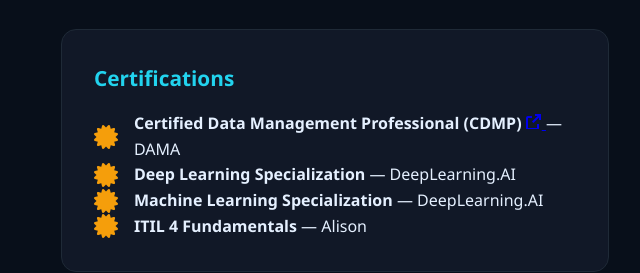
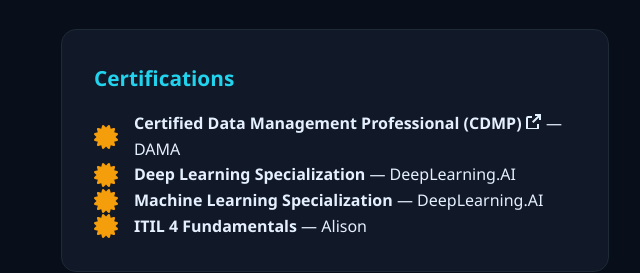
Before and after one commit to mohammedradman1/mohammedradman1.github.io, a plain HTML site: page index.html in a window 1280 px wide. Shown: the part 1434-1707 px from the top of the page, 611-1251 px from the left. Drawn offline with Linux system fonts and the light colour scheme.

Commit message:
updating the link style

```diff
--- a/index.html
+++ b/index.html
@@ -108,9 +108,11 @@
             <h3>Certifications</h3>
              <div class="certification">
               <i class="fas fa-certificate"></i>
-              <span><strong>Certified Data Management Professional (CDMP) <a href="https://certificates.cdmp.info/c03f48d9-17d5-4e94-b1e7-7ae3d213bc3a#acc.NfSDiwlr"><svg xmlns="http://www.w3.org/2000/svg" width="16" height="16" viewBox="0 0 16 16" fill="currentColor" aria-hidden="true" role="none">
-    <path d="M15 1v6h-2V4.41L7.41 10 6 8.59 11.59 3H9V1h6zm-4 10v4H2V5h4V3H2a2 2 0 00-2 2v10a2 2 0 002 2h9a2 2 0 002-2v-4h-2z"></path>
-  </svg>  </a> </strong> — DAMA </span>
+              <span><strong>Certified Data Management Professional (CDMP) <a href="https://certificates.cdmp.info/c03f48d9-17d5-4e94-b1e7-7ae3d213bc3a#acc.NfSDiwlr" style="text-decoration:none">
+                <svg xmlns="http://www.w3.org/2000/svg" width="16" height="16" viewBox="0 0 16 16" fill="currentColor" aria-hidden="true" role="none" style="fill:#e2f0ff">
+                    <path d="M15 1v6h-2V4.41L7.41 10 6 8.59 11.59 3H9V1h6zm-4 10v4H2V5h4V3H2a2 2 0 00-2 2v10a2 2 0 002 2h9a2 2 0 002-2v-4h-2z"></path>
+                  </svg>  </a>
+              </strong> — DAMA </span>
             </div>
             <div class="certification">
               <i class="fas fa-certificate"></i>
```
